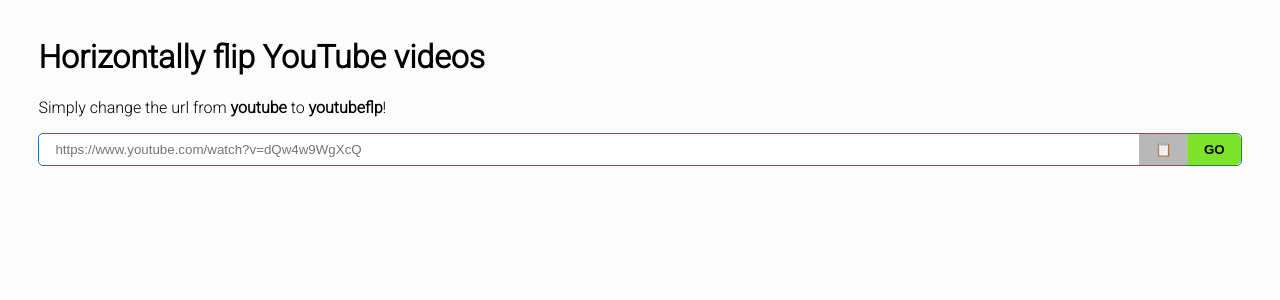
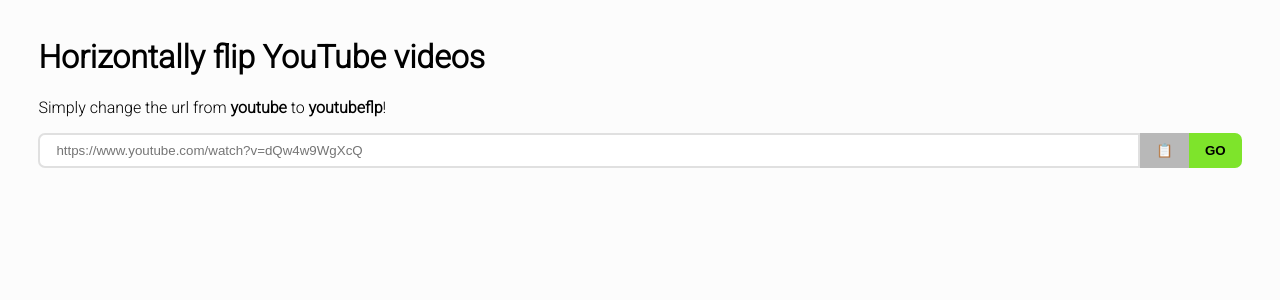
Before and after one commit to davelowqx/youtubeflp, a Next.js app: page / in a window 1280 px wide. Shown: the top 300 px of the page. Built offline with nearby package versions, Linux system fonts and the light colour scheme.

Commit message:
fix minor ui issues

```diff
--- a/pages/index.js
+++ b/pages/index.js
@@ -36,9 +36,9 @@
       <p>
         Simply change the url from <b>youtube</b> to <b>youtubeflp</b>!
       </p>
-      <div className={`search-bar ${error ? "border-red" : ""}`}>
+      <div className="d-flex">
         <input
-          className="w-100"
+          className={`w-100 ${error ? "border-red" : ""}`}
           type="text"
           placeholder="https://www.youtube.com/watch?v=dQw4w9WgXcQ"
           value={input}
--- a/styles/globals.css
+++ b/styles/globals.css
@@ -46,13 +46,16 @@
   transform: scaleX(-1);
 }
 
-input,
-input:focus {
+input {
   box-sizing: border-box;
-  border: none;
+  border: 2px solid var(--gray);
   padding: 0.5rem 1rem;
   outline: none;
-  border-radius: 5px;
+  border-radius: 7px 0px 0px 7px;
+}
+
+input:focus {
+  border-color: var(--blue);
 }
 
 button {
@@ -66,7 +69,7 @@
 }
 
 .round-border-right {
-  border-radius: 0 5px 5px 0;
+  border-radius: 0 7px 7px 0;
 }
 
 /* enclosing label */
@@ -124,11 +127,9 @@
 
 /* utility classes */
 
-.search-bar {
+.d-flex {
   display: flex;
   flex-direction: row;
-  border: 1px solid var(--blue);
-  border-radius: 5px;
 }
 
 .w-100 {
@@ -164,5 +165,5 @@
 }
 
 .border-red {
-  border-color: var(--red);
+  border-color: var(--red) !important;
 }
```
Also changed, not shown: pages/watch.js (renamed from pages/watch/index.js).
